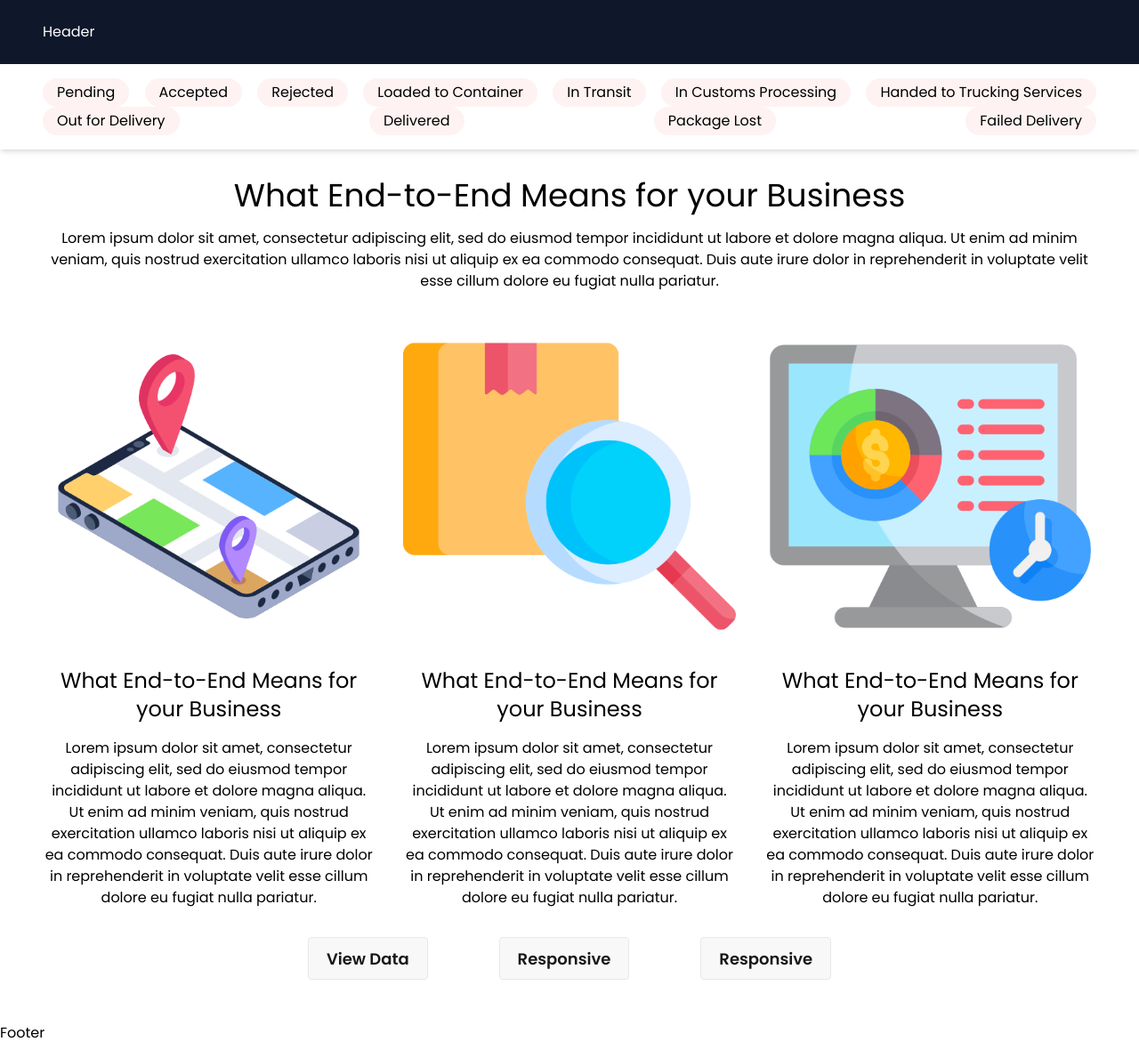
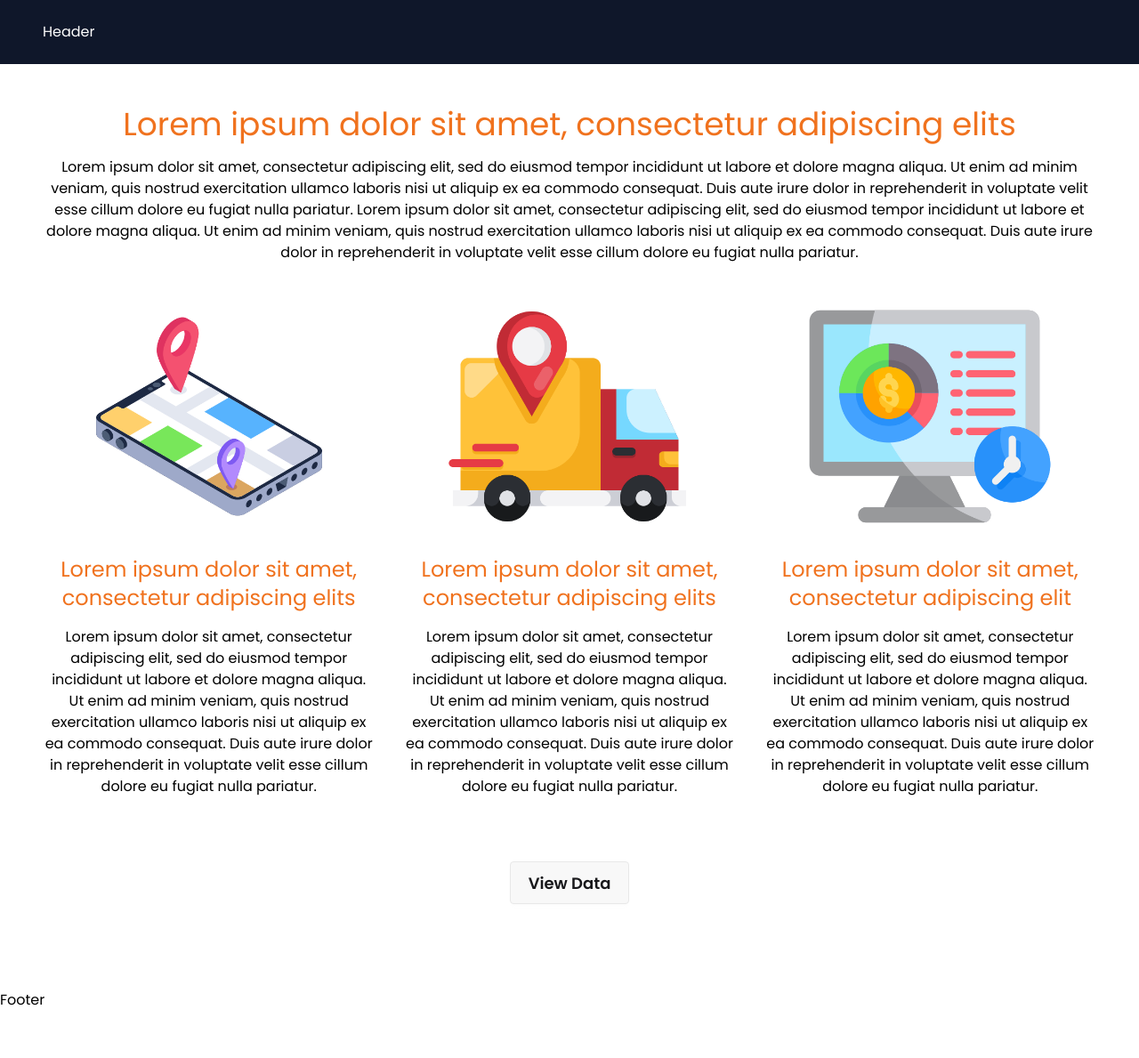
Before and after one commit to chrisdvictorio/mini-project1, a React (Vite) app: page / in a window 1280 px wide. Shown: the whole page at 89% size. After the commit the page ends 1152 px from the top, so only its background shows below. Built offline with nearby package versions, Linux system fonts and the light colour scheme.

Commit message:
Third commit

```diff
--- a/src/App.jsx
+++ b/src/App.jsx
@@ -8,15 +8,15 @@ import PackageById from "./pages/PackageById";
 import PackageCount from "./pages/PackageCount";
 import ErrorPage from "./pages/ErrorPage";
 import Footer from "./components/Footer";
-import Navbar from "./components/Navbar";
 
 const App = () => {
   return (
     <div className="min-h-dvh font-poppins space-y-4 bg-white text-black">
       <Header />
-      <Navbar />
+
       <Routes>
         <Route path="/" element={<HomePage />} />
+
         <Route path="/data" element={<PackageDetail />} />
         <Route path="/data/count" element={<PackageCount />} />
         <Route path="/data/:id" element={<PackageById />} />
--- a/src/components/Header.jsx
+++ b/src/components/Header.jsx
@@ -5,9 +5,9 @@ import { Link } from "react-router-dom";
 const Header = () => {
   return (
     <header className="fixed top-0 w-full px-4 py-4 sm:px-12 sm:py-6 bg-[#0F172A] text-white z-50">
-      <Link to={"/"}>
-        <h2>Header</h2>
-      </Link>
+      <h2 className="flex">
+        <Link to={"/"}>Header</Link>
+      </h2>
     </header>
   );
 };
--- a/src/pages/HomePage.jsx
+++ b/src/pages/HomePage.jsx
@@ -25,14 +25,21 @@ const HomePage = () => {
   return (
     <section
       id="main"
-      className="flex flex-col items-center justify-between px-4 sm:px-12 py-4 gap-8"
+      className="flex flex-col items-center justify-between px-4 sm:px-12 py-16 gap-8  mt-14 sm:mt-"
     >
-      <div className="text-center space-y-4">
-        <h2 className="text-4xl">What End-to-End Means for your Business</h2>
+      <div className="text-center space-y-4 ">
+        <h2 className="text-4xl text-[#f0721e]">
+          Lorem ipsum dolor sit amet, consectetur adipiscing elits
+        </h2>
         <p>
           Lorem ipsum dolor sit amet, consectetur adipiscing elit, sed do
           eiusmod tempor incididunt ut labore et dolore magna aliqua. Ut enim ad
           minim veniam, quis nostrud exercitation ullamco laboris nisi ut
+          aliquip ex ea commodo consequat. Duis aute irure dolor in
+          reprehenderit in voluptate velit esse cillum dolore eu fugiat nulla
+          pariatur. Lorem ipsum dolor sit amet, consectetur adipiscing elit, sed
+          do eiusmod tempor incididunt ut labore et dolore magna aliqua. Ut enim
+          ad minim veniam, quis nostrud exercitation ullamco laboris nisi ut
           aliquip ex ea commodo consequat. Duis aute irure dolor in
           reprehenderit in voluptate velit esse cillum dolore eu fugiat nulla
           pariatur.
@@ -40,8 +47,10 @@ const HomePage = () => {
       </div>
       <div className="flex flex-col lg:flex-row gap-8">
         <div className="flex flex-col items-center text-center gap-4">
-          <img src={logo1} alt="logo1" className="w-100" />
-          <h3 className="text-2xl">What End-to-End Means for your Business</h3>
+          <img src={logo1} alt="logo1" className="w-70" />
+          <h3 className="text-2xl text-[#f0721e]">
+            Lorem ipsum dolor sit amet, consectetur adipiscing elits
+          </h3>
           <p>
             Lorem ipsum dolor sit amet, consectetur adipiscing elit, sed do
             eiusmod tempor incididunt ut labore et dolore magna aliqua. Ut enim
@@ -52,8 +61,10 @@ const HomePage = () => {
           </p>
         </div>
         <div className="flex flex-col items-center text-center gap-4">
-          <img src={logo2} alt="logo2" className="w-100" />
-          <h3 className="text-2xl">What End-to-End Means for your Business</h3>
+          <img src={logo2} alt="logo2" className="w-70" />
+          <h3 className="text-2xl text-[#f0721e]">
+            Lorem ipsum dolor sit amet, consectetur adipiscing elits
+          </h3>
           <p>
             Lorem ipsum dolor sit amet, consectetur adipiscing elit, sed do
             eiusmod tempor incididunt ut labore et dolore magna aliqua. Ut enim
@@ -64,8 +75,10 @@ const HomePage = () => {
           </p>
         </div>
         <div className="flex flex-col items-center text-center gap-4">
-          <img src={logo3} alt="logo3" className="w-100" />
-          <h3 className="text-2xl">What End-to-End Means for your Business</h3>
+          <img src={logo3} alt="logo3" className="w-70" />
+          <h3 className="text-2xl text-[#f0721e]">
+            Lorem ipsum dolor sit amet, consectetur adipiscing elit
+          </h3>
           <p>
             Lorem ipsum dolor sit amet, consectetur adipiscing elit, sed do
             eiusmod tempor incididunt ut labore et dolore magna aliqua. Ut enim
@@ -76,19 +89,12 @@ const HomePage = () => {
           </p>
         </div>
       </div>
-      <div className="flex space-x-4 md:space-x-20">
+      <div className="flex space-x-4 md:space-x-20 mt-10">
         <Link to={"/data"}>
           <button className="btn sm:btn-sm md:btn-md lg:btn-lg">
             View Data
           </button>
         </Link>
-
-        <button className="btn sm:btn-sm md:btn-md lg:btn-lg">
-          Responsive
-        </button>
-        <button className="btn sm:btn-sm md:btn-md lg:btn-lg">
-          Responsive
-        </button>
       </div>
     </section>
   );
--- a/src/pages/PackageById.jsx
+++ b/src/pages/PackageById.jsx
@@ -1,7 +1,11 @@
 import React from "react";
 
 const PackageById = () => {
-  return <div>PackageById</div>;
+  return (
+    <div className="flex flex-col items-center justify-between px-4 sm:px-12 py-16 gap-8 mt-14">
+      PackageById
+    </div>
+  );
 };
 
 export default PackageById;
--- a/src/pages/PackageDetail.jsx
+++ b/src/pages/PackageDetail.jsx
@@ -2,6 +2,7 @@ import React, { useState, useEffect } from "react";
 
 import package1 from "../assets/try.png";
 import { Link } from "react-router-dom";
+import Navbar from "../components/Navbar";
 
 const PackageDetail = () => {
   const [isLoading, setIsLoading] = useState(false);
@@ -20,6 +21,8 @@ const PackageDetail = () => {
   ];
 
   return (
+    <>
+      <Navbar />
       <section
         id="packages"
         className="grid grid-cols-1 md:grid-cols-2 lg:grid-cols-3 xl:grid-cols-4 gap-6 px-4 py-4 sm:px-8 lg:px-12"
@@ -38,7 +41,9 @@ const PackageDetail = () => {
                       </div>
                       <p>#PACKAGEID: {item.packageId}</p>
                       <div>
-                      <p className="font-light text-[#686C6F]">Delivery date</p>
+                        <p className="font-light text-[#686C6F]">
+                          Delivery date
+                        </p>
                         <p>test</p>
                       </div>
                     </div>
@@ -59,6 +64,7 @@ const PackageDetail = () => {
           </>
         )}
       </section>
+    </>
   );
 };
 
```
Also changed, not shown: src/assets/logo2.png. Lines whose indentation alone changed are shown as unchanged.
